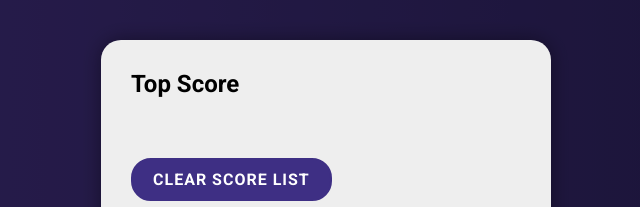
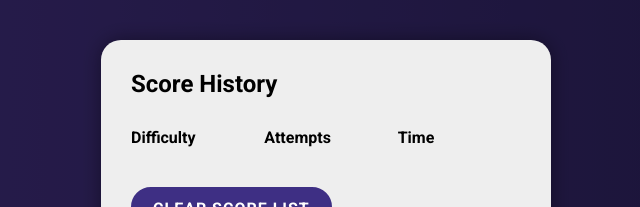
Before and after one commit to andreipintilie/memory-card-game-svelte, a Svelte app: page / in a window 1280 px wide. Both pictures are taken after a click on the button "SCORE". Shown: the part 160-367 px from the top of the page, without its empty margins (314-954 px from the left). Built offline with nearby package versions, Linux system fonts and the light colour scheme.

Commit message:
Updated score board

```diff
--- a/src/App.svelte
+++ b/src/App.svelte
@@ -21,7 +21,7 @@
     };
 
     let possibleMatches = 6;
-    const options = [2, 6, 9, 13, 16];
+    const options = [6, 9, 13, 16];
 
     const handleSelectChange = (e) => {
       possibleMatches = parseInt(e.target.value);
@@ -68,14 +68,15 @@
 
       {#if showScoreBoard}
         <Modal class="score-board" onClickOutside={closeScoreBoard}>
-            <h2 class="title">Top Score</h2>
+          <h2 class="title">Score History</h2>
           <div class="wrapper overflow-y-auto">
+            <p class="pretitle">Difficulty</p>
+            <p class="pretitle">Attempts</p>
+            <p class="pretitle">Time</p>
             {#each scores as score}
-                <div class="inline">
-                  <p>Difficulty: {score.difficulty}</p>
-                  <p>Attempts: {score.attempts}</p>
-                  <p>Time: {score.time}</p>
-                </div>
+              <p>{score.difficulty}</p>
+              <p>{score.attempts}</p>
+              <p>{score.time}</p>
             {/each}
           </div>
           <button class="btn" on:click={() => {
--- a/src/scss/_gui.scss
+++ b/src/scss/_gui.scss
@@ -132,12 +132,13 @@ main.not-playing {
 
       .wrapper {
         width: 100%;
-        display: flex;
+        display: grid;
+        column-gap: 10px;
         max-height: 160px;
-        flex-direction: column;
+        grid-template-columns: repeat(3, 1fr);
 
-        &::webkit-scrollbar {
-          background-color: red;
+        .pretitle {
+          font-weight: bold;
         }
       }
     }
```
Lines whose indentation alone changed are shown as unchanged.
